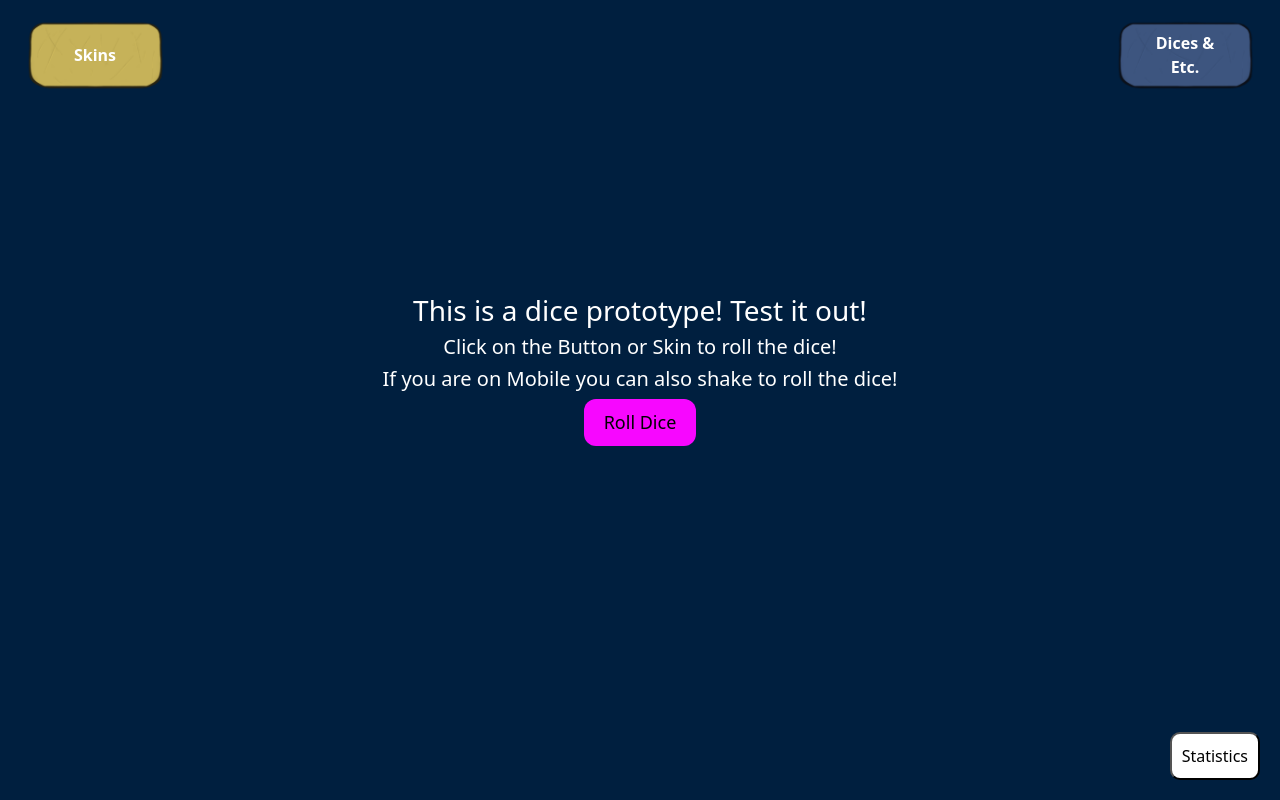
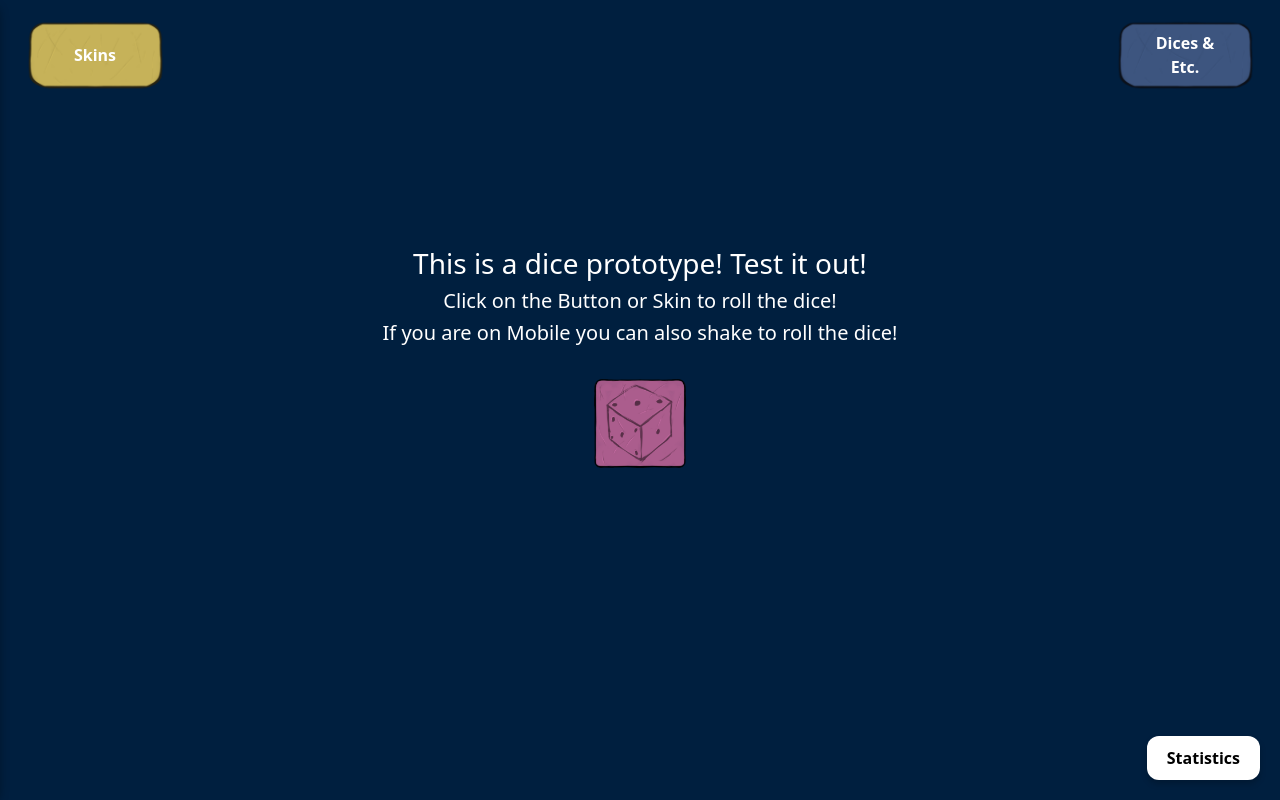
Before and after one commit to Ceazah-Ezz/protodiceroller, a React (Create React App) app: page / in a window 1280 px wide. Built offline with nearby package versions, Linux system fonts and the light colour scheme.

Commit message:
New UI update! Sidebars animated!

```diff
--- a/public/index.html
+++ b/public/index.html
@@ -2,7 +2,7 @@
 <html lang="en">
   <head>
     <meta charset="utf-8" />
-    <link rel="icon" href="%PUBLIC_URL%/favicon.ico" />
+    <link rel="icon" href="%PUBLIC_URL%/DiceIcon.ico" />
     <meta name="viewport" content="width=device-width, initial-scale=1" />
     <meta name="theme-color" content="#000000" />
     <meta
@@ -11,7 +11,7 @@
     />
     <link rel="apple-touch-icon" href="%PUBLIC_URL%/logo192.png" />
     <link rel="manifest" href="%PUBLIC_URL%/manifest.json" />
-    <title>React App</title>
+    <title>HaloHalo Diceroller</title>
   </head>
   <body>
     <noscript>You need to enable JavaScript to run this app.</noscript>
--- a/src/App.css
+++ b/src/App.css
@@ -42,7 +42,8 @@ body, html {
 
 @keyframes bounceUp {
   0% { transform: translateY(0); }
-  50% { transform: translateY(-50px); }
+  20% { transform: translateY(-80px); }
+  65% { transform: translateY(3px); }
   100% { transform: translateY(0); }
 }
 
@@ -52,7 +53,7 @@ body, html {
 
 @keyframes diceRoll {
   0% { transform: translateY(0); }
-  30% { transform: translateY(-150px); }
+  10% { transform: translateY(-100px); }
   50% { transform: translateY(0); }
   70% { transform: translateY(-20px); }
   100% { transform: translateY(0); }
@@ -194,7 +195,13 @@ body, html {
   color: white;
   padding: 20px;
   box-sizing: border-box;
+  transform: translateX(-100%); /* For transition/slide animation */
+  transition: transform 0.2s ease-in-out;
   overflow: auto;
+}
+
+.menu-overlay.show {
+  transform: translateX(0);
 }
 
 .menu-overlay.right {
@@ -202,6 +209,11 @@ body, html {
   right: 0;
   background-color: #333;
   overflow: auto;
+  transform: translateX(100%); /* For transition/slide animation */
+}
+
+.menu-overlay.right.show {
+  transform: translateX(0);
 }
 
 .menu-overlay img {
@@ -291,14 +303,15 @@ body, html {
 }
 
 .center-roll-btn {
-  background-color: #f707ff;
+  background: none;
   border: none;
-  padding: 10px 20px;
+  padding: 20px 20px;
   font-size: 18px;
   border-radius: 12px;
   cursor: pointer;
-  transition: transform 0.2s ease;
+  transition: transform 0.3s ease, filter 0.3s ease;
 }
+
 .center-roll-btn:hover {
   transform: scale(1.05);
 }
@@ -329,7 +342,7 @@ body, html {
   z-index: 10;
 }
 
-.menu-overlay.bottom-right {
+.menu-overlay.stats {
   position: fixed;
   bottom: 80px;
   right: 20px;
@@ -339,6 +352,12 @@ body, html {
   z-index: 9;
   color: black;
   box-shadow: 0 4px 10px rgba(0,0,0,0.3);
+  transition: translateX(100%); /* For transition/slide animation */
+  transition: transform 0.2s ease-in-out;
+}
+
+.menu-overlay.stats.show {
+  transform: translateX(0);
 }
 
 /* --- Mobile Styles --- */
--- a/src/App.js
+++ b/src/App.js
@@ -12,6 +12,7 @@ import BakunawiJr from "./DiceImg/BakunawiJr.png";
 import Button_Y from "./DiceImg/Button_Y.png";
 import Button_B from "./DiceImg/Button_B.png";
 import Button_R from "./DiceImg/Button_R.png";
+import DiceButton from "./DiceImg/DiceButton.png";
 
 //DiceSFX
 import DiceSFX from "./DiceImg/dicesfx.mp3";
@@ -265,12 +266,11 @@ function App() {
       </button>
 
       {/* Stats Button */}
-      <button style={{ position: 'fixed', bottom: '20px', right: '20px', backgroundColor: 'white', borderRadius: '10px', padding: '10px' }} onClick={() => setStatsVisible(!statsVisible)}>
+      <button className="stats-button" onClick={() => setStatsVisible(!statsVisible)}>
         Statistics
       </button>
 
-      {statsVisible && (
-        <div className="menu-overlay stats">
+      <div className={`menu-overlay stats ${statsVisible ? 'show' : ''}`}>
         <h2>Statistics</h2>
         <p>D20 Nat20s: {stats.nat20}</p>
         <p>D20 Nat1s: {stats.nat1}</p>
@@ -279,11 +279,9 @@ function App() {
         <p>Coin Heads: {stats.heads}</p>
         <p>Coin Tails: {stats.tails}</p>
       </div>
-      )}
 
       {/* Skin Selection */}
-      {showMenu && (
-        <div className="menu-overlay">
+      <div className={`menu-overlay ${showMenu ? 'show' : ''}`}>
           <button className="close-btn" onClick={() => setShowMenu(false)}>
             <img src={Button_R} alt="Close" />
             <span>Close</span>
@@ -309,11 +307,9 @@ function App() {
             )}
           </div>
         </div>
-      )}
 
       {/* Dice Settings Panel */}
-      {showDiceSettings && (
-        <div className="menu-overlay right">
+      <div className={`menu-overlay right ${showDiceSettings ? 'show' : ''}`}>
           <button className="close-btn" onClick={() => setShowDiceSettings(false)}>
             <img src={Button_R} alt="Close" />
             <span>Close</span>
@@ -341,7 +337,6 @@ function App() {
             </button>
           </div>
         </div>
-       )}
 
       {/* Instructions */}
       <h3 style={{ color: 'white' }}>This is a dice prototype! Test it out!</h3>
@@ -350,7 +345,7 @@ function App() {
 
       <div style={{ marginBottom: '20px' }}>
         <button className="center-roll-btn" onClick={rollDice} disabled={isRolling}>
-          Roll Dice
+          <img src={DiceButton} alt="DiceButton" style={{width: '100px', height: '100px'}}/>
         </button>
       </div>
 
```
Also changed, not shown: src/DiceImg/DiceButton.png (added), 1 other file (tests, documents, lock files or other folders). Lines whose indentation alone changed are shown as unchanged.
